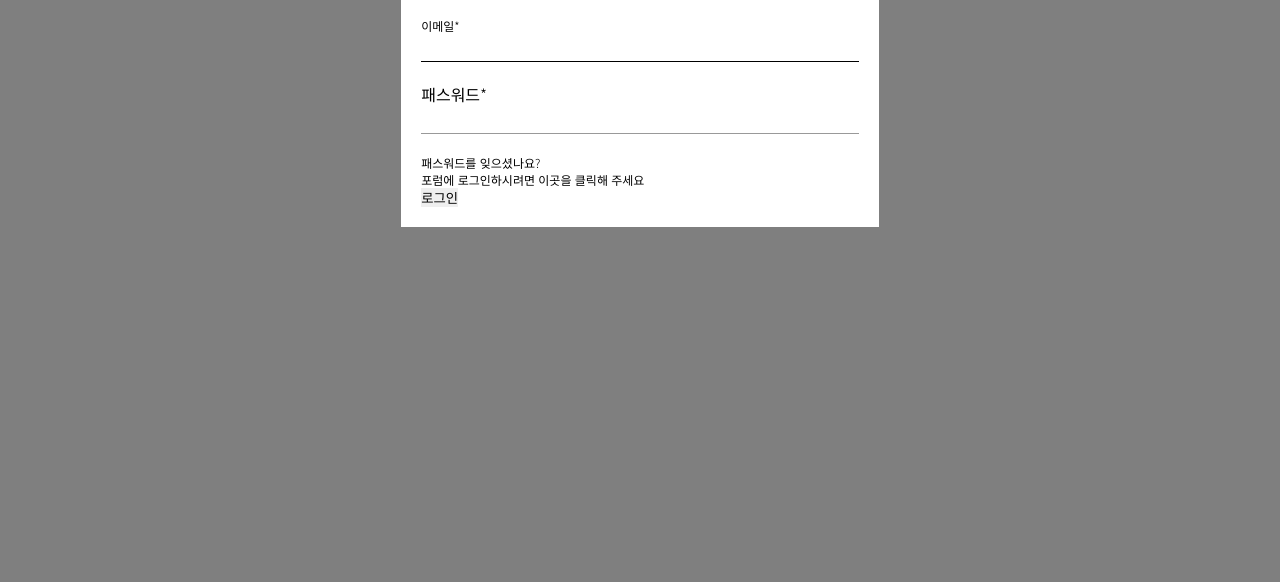
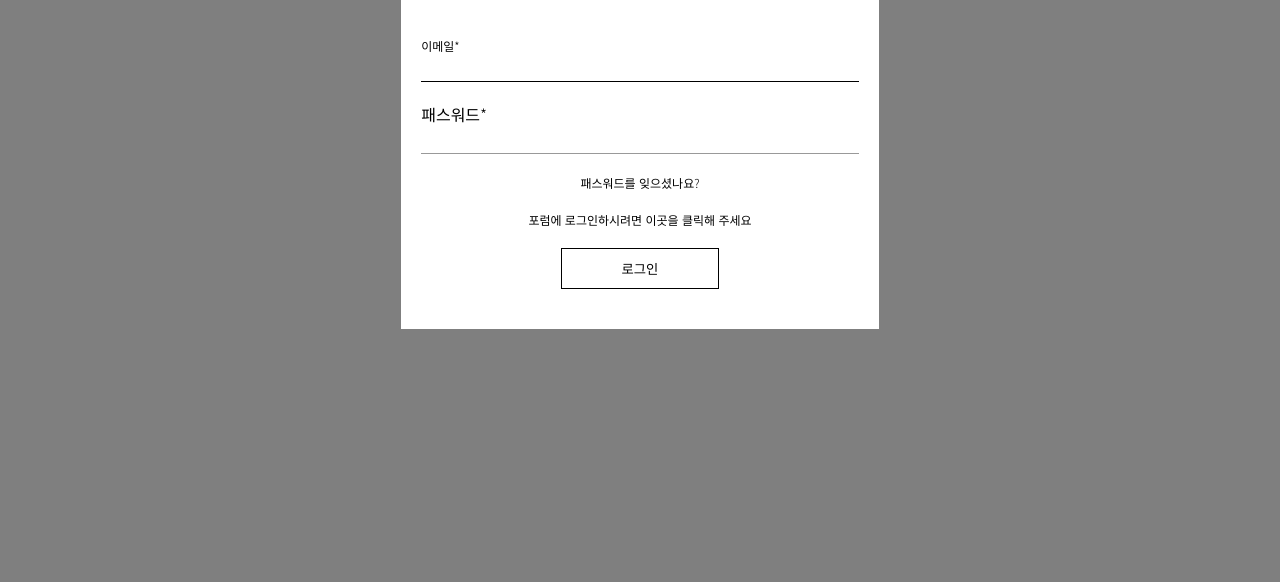
Before and after one commit to pam7462/iwc, a plain HTML site: page index.html in a window 1280 px wide. Shown: the part 218-800 px from the top of the page. Drawn offline with Linux system fonts and the light colour scheme.

Commit message:
Add files via upload

```diff
--- a/css/header.css
+++ b/css/header.css
@@ -105,7 +105,7 @@
 }
 .iwc_join{
   width:40%;
-  margin:0 auto;
+  margin:20px auto;
   padding:20px;
   background:#ffffff;
 }
@@ -150,3 +150,26 @@
 .iwc_join>div>input.active{
   border-bottom:1px solid #000000;
 }
+.iwc_join>p{
+  text-align:center;
+  margin:20px 0;
+}
+.iwc_join>p>a:hover{
+  color:#b19c5e;
+  text-decoration:underline;
+}
+.iwc_join>input{
+  display:block;
+  margin:20px auto;
+  border:1px solid #000000;
+  padding:10px 60px;
+  outline:none;
+  cursor: pointer;
+  color:#000000;
+  background-color:#ffffff;
+  transition:0.3s;
+}
+.iwc_join>input:hover{
+  color:#ffffff;
+  background-color:#000000;
+}
```
